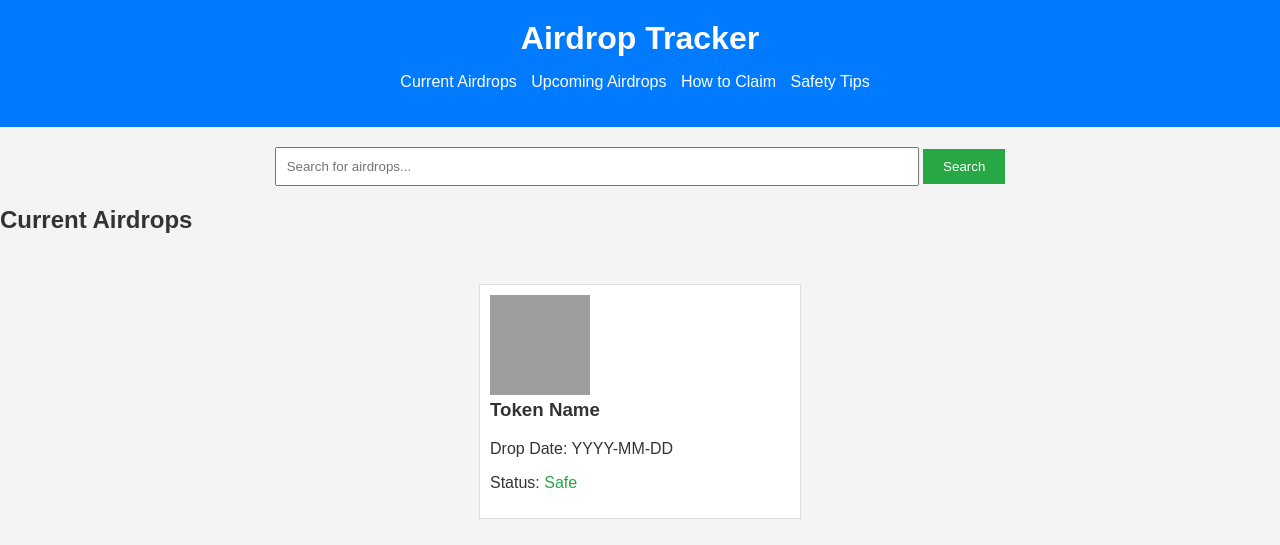
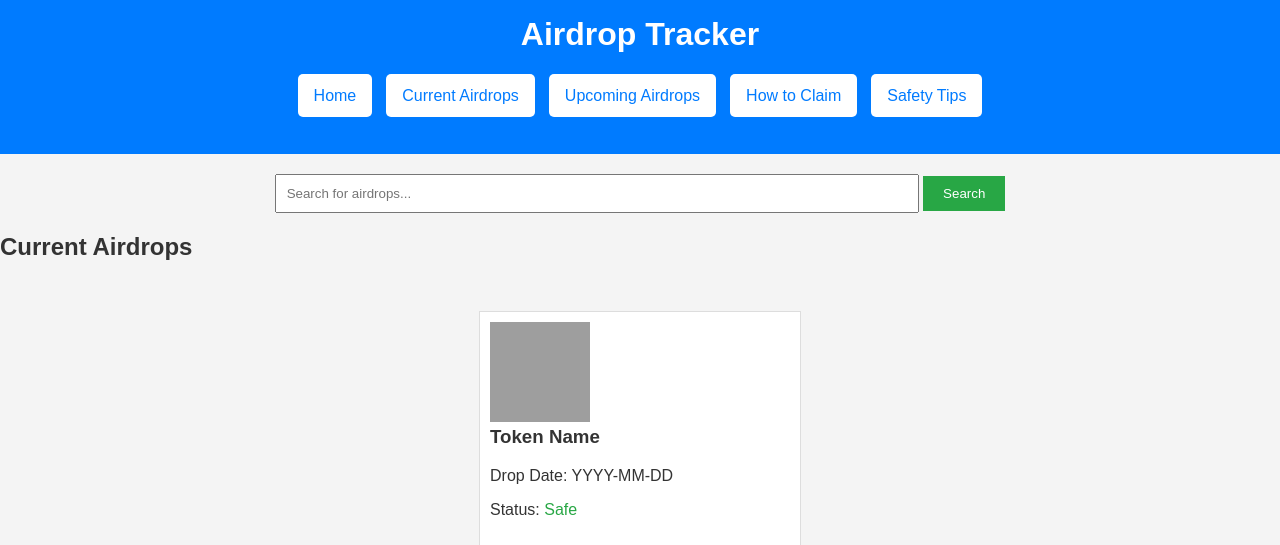
Before and after one commit to Teng-Jun/ITP_Group-23, a PHP site: page / in a window 1280 px wide. Shown: the top 545 px of the page. Run offline with PHP 8.4, Linux system fonts and the light colour scheme; grey boxes are pictures that could not be loaded.

Commit message:
Improvement on Nav Bar and smoothness

```diff
--- a/Website Related/AirGuard/index.php
+++ b/Website Related/AirGuard/index.php
@@ -11,10 +11,11 @@
     <h1>Airdrop Tracker</h1>
     <nav>
         <ul>
-            <li><a href="#current">Current Airdrops</a></li>
-            <li><a href="#upcoming">Upcoming Airdrops</a></li>
-            <li><a href="#guide">How to Claim</a></li>
-            <li><a href="tips.php">Safety Tips</a></li>
+            <li><a class="nav-link" href="index.php">Home</a></li>
+            <li><a class="nav-link" href="#current">Current Airdrops</a></li>
+            <li><a class="nav-link" href="#upcoming">Upcoming Airdrops</a></li>
+            <li><a class="nav-link" href="#guide">How to Claim</a></li>
+            <li><a class="nav-link" href="tips.php">Safety Tips</a></li>
         </ul>
     </nav>
 </header>
@@ -55,5 +56,6 @@
 <footer>
     <p>Contact us at <a href="mailto:info@airdroptool.com">info@airdroptool.com</a></p>
 </footer>
+<script src="script.js"></script>
 </body>
 </html>
--- /dev/null
+++ b/Website Related/AirGuard/script.js
@@ -0,0 +1,19 @@
+// JavaScript to handle adding the active class
+document.addEventListener('DOMContentLoaded', function () {
+    var navLinks = document.querySelectorAll('.nav-link');
+
+    navLinks.forEach(function (link) {
+        // Add event listener for click
+        link.addEventListener('click', function () {
+            navLinks.forEach(function (navLink) {
+                navLink.parentElement.classList.remove('active');
+            });
+            link.parentElement.classList.add('active');
+        });
+
+        // Set active class based on current URL
+        if (link.href === window.location.href) {
+            link.parentElement.classList.add('active');
+        }
+    });
+});
--- a/Website Related/AirGuard/styles.css
+++ b/Website Related/AirGuard/styles.css
@@ -12,7 +12,7 @@ body {
 header {
     background-color: #007BFF;
     color: #ffffff;
-    padding: 20px 40px;
+    padding: 1rem 2rem;
     text-align: center;
 }
 header h1 {
@@ -23,15 +23,29 @@ header h1 {
 nav ul {
     list-style-type: none;
     padding: 0;
+    text-align: center;
 }
 nav ul li {
-    display: inline;
-    margin-right: 10px;
+    display: inline-block;
+    margin: 0.3rem;
+    background-color: white;
+    color: #007BFF;
+    padding: 0.8rem 1rem;
+    border-radius: 5px;
+    transition: font-weight 0.3s;
 }
 nav ul li a {
-    color: #ffffff;
+    color: inherit;
     text-decoration: none;
 }
+
+nav ul li:hover, nav ul li:active {
+    font-weight: bold;
+    }
+
+nav ul li.active {
+    font-weight: bold; /* Keep the li bold when it has the active class */
+    }
 
 /* Search section */
 #search {
```
Also changed, not shown: Website Related/AirGuard/tips.php (+6 -2 lines).
